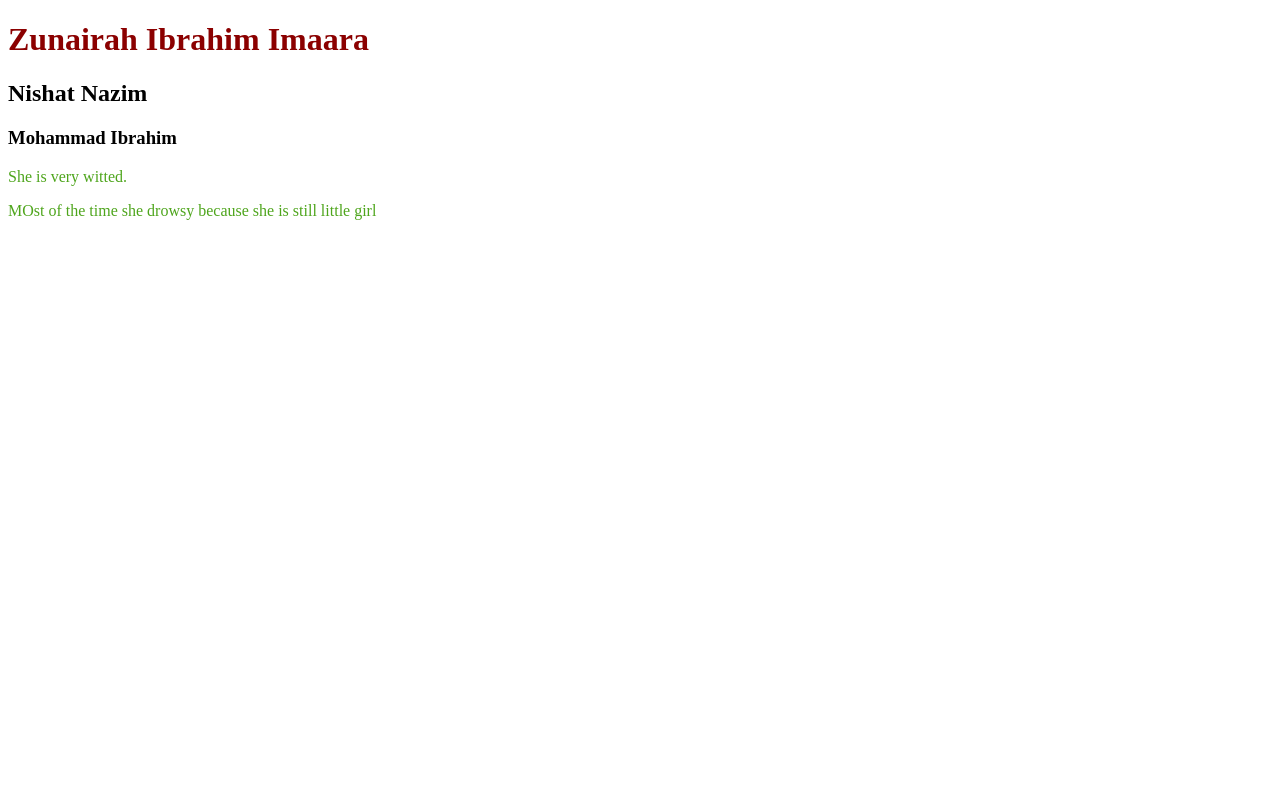
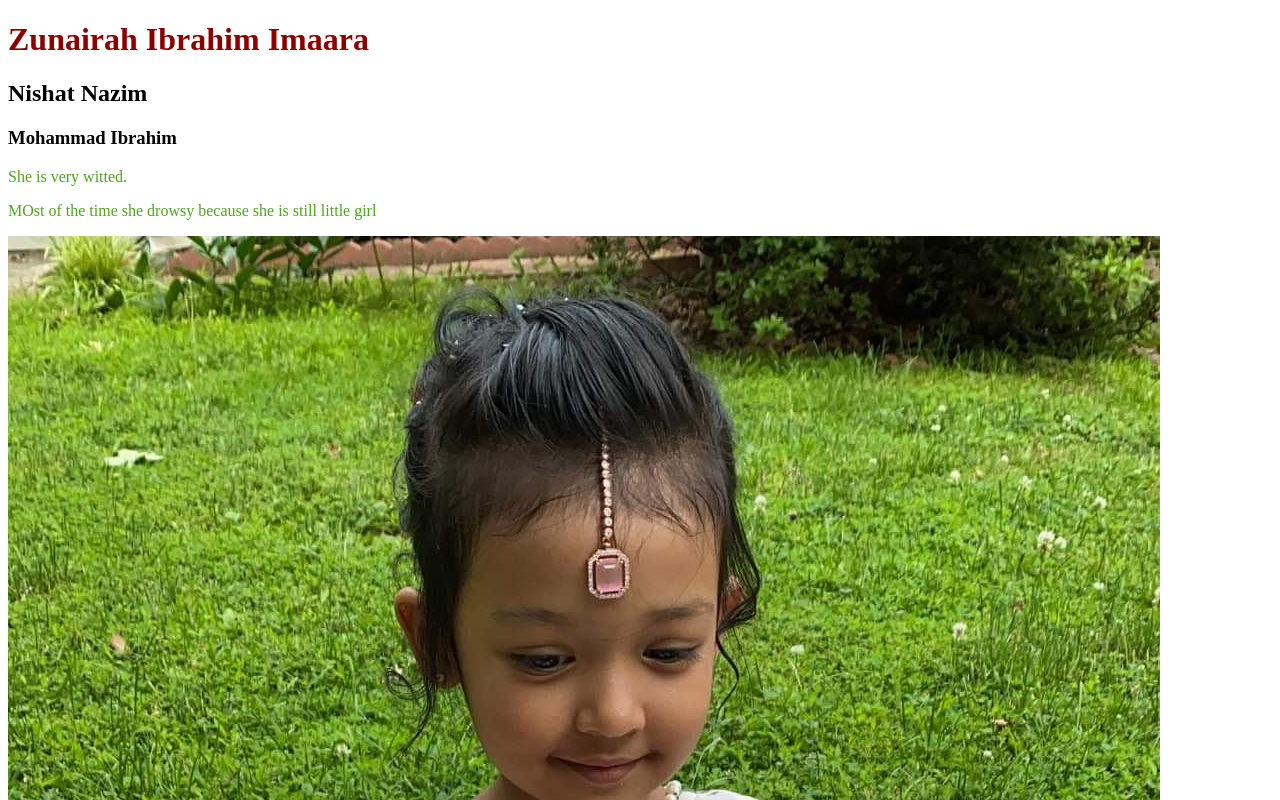
Before and after one commit to nourindiya/imu-repo, a plain HTML site: page index.html in a window 1280 px wide. Shown: the top 800 px of the page. Drawn offline with Linux system fonts and the light colour scheme.

Commit message:
image added

```diff
--- a/index.html
+++ b/index.html
@@ -12,6 +12,7 @@
     <h3>Mohammad Ibrahim</h3>
     <p>She is very witted.</p>
     <p>MOst of the time she drowsy because she is still little girl</p>
+    <img src="imu.jpeg" alt="imu">
 <body>
 
 </body>
```
Also changed, not shown: imu.jpeg (added).
